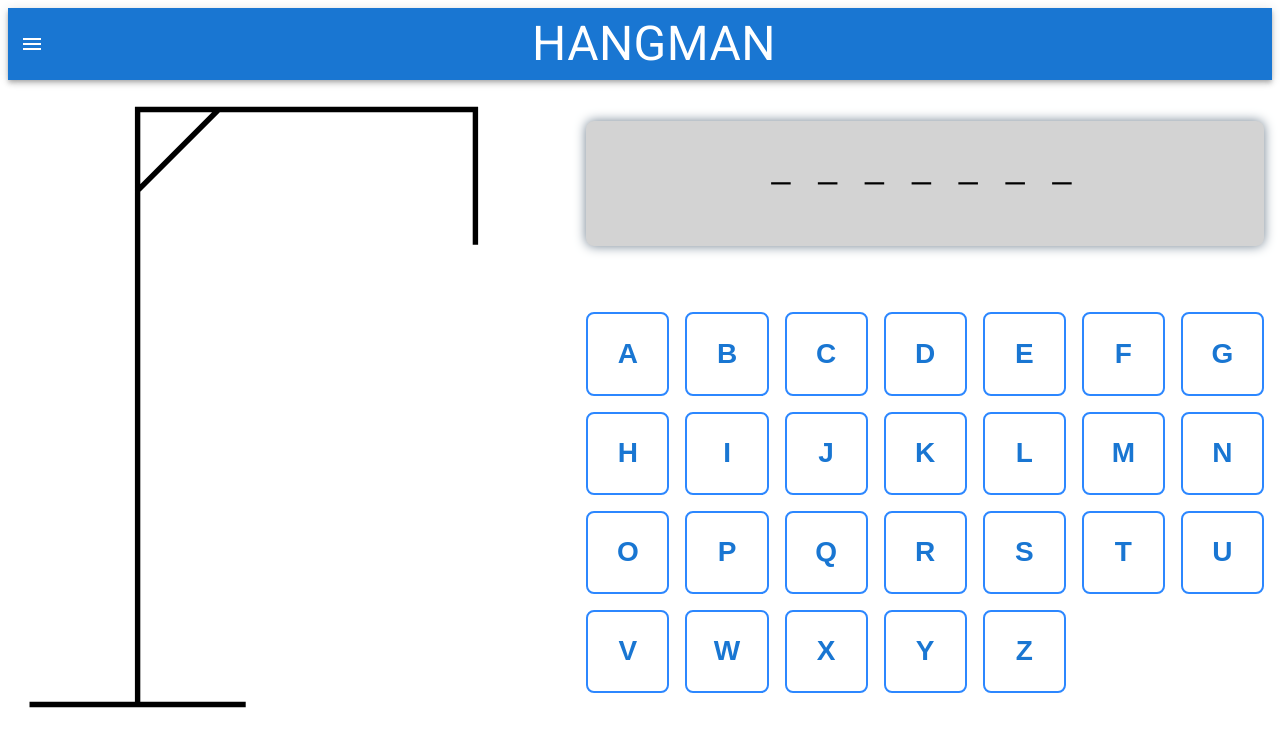
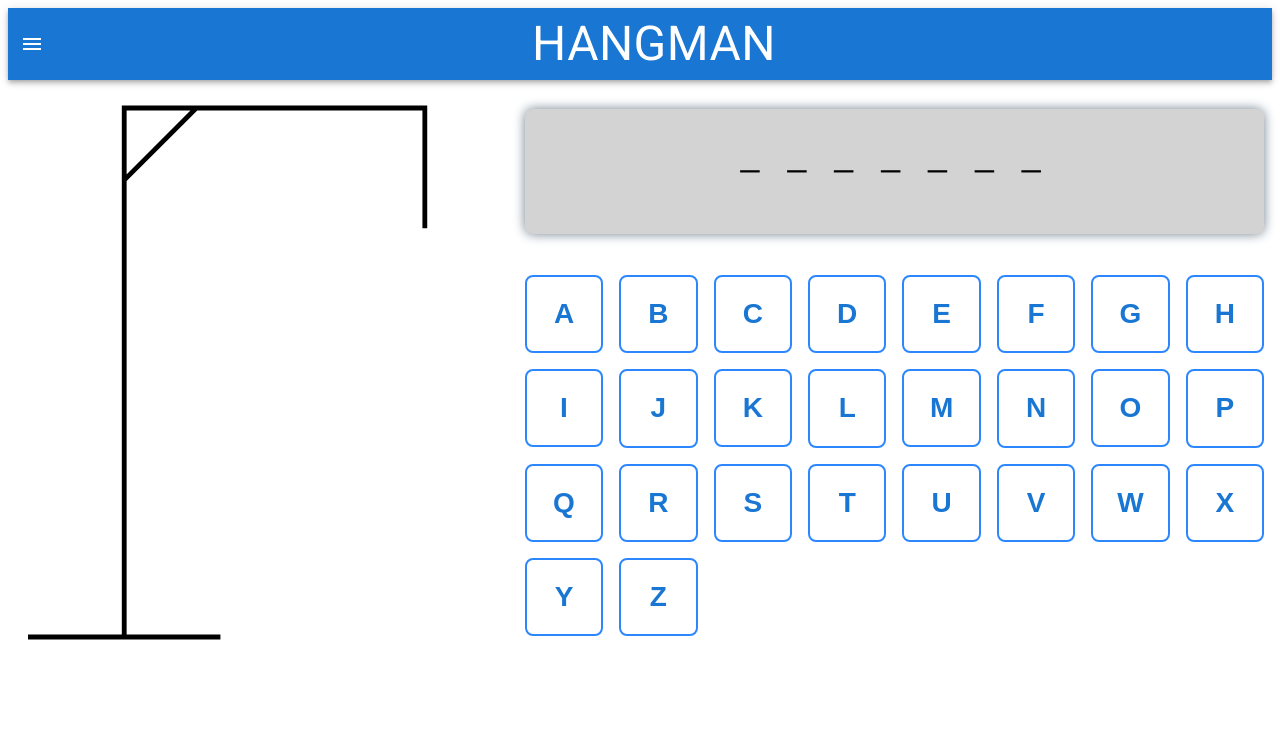
Before and after one commit to hawkjosh/mini-games, a React (Vite) app: page /hangman in a window 1280 px wide. Shown: the top 746 px of the page. Built offline with nearby package versions, Linux system fonts and the light colour scheme.

Commit message:
update push 5/21/23 @ 2:55pm

```diff
--- a/src/pages/Hangman/Hangman.jsx
+++ b/src/pages/Hangman/Hangman.jsx
@@ -28,7 +28,7 @@ const gameContainerSX = {
 	gridTemplateColumns: {
 		mobile: '100%',
 		tablet: '45% 55%',
-		laptop: '45% 55%',
+		laptop: '40% 60%',
 	},
 }
 
```
